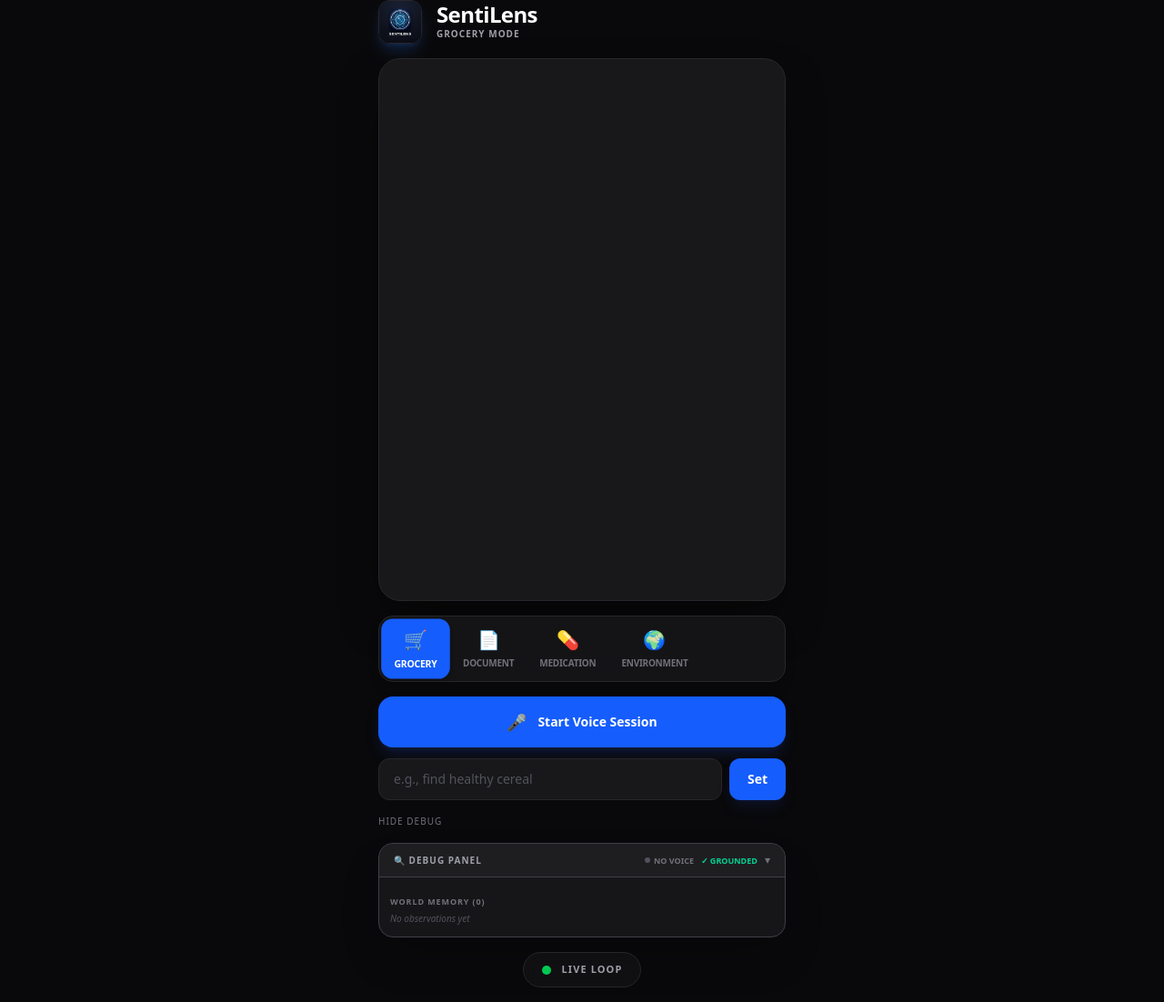
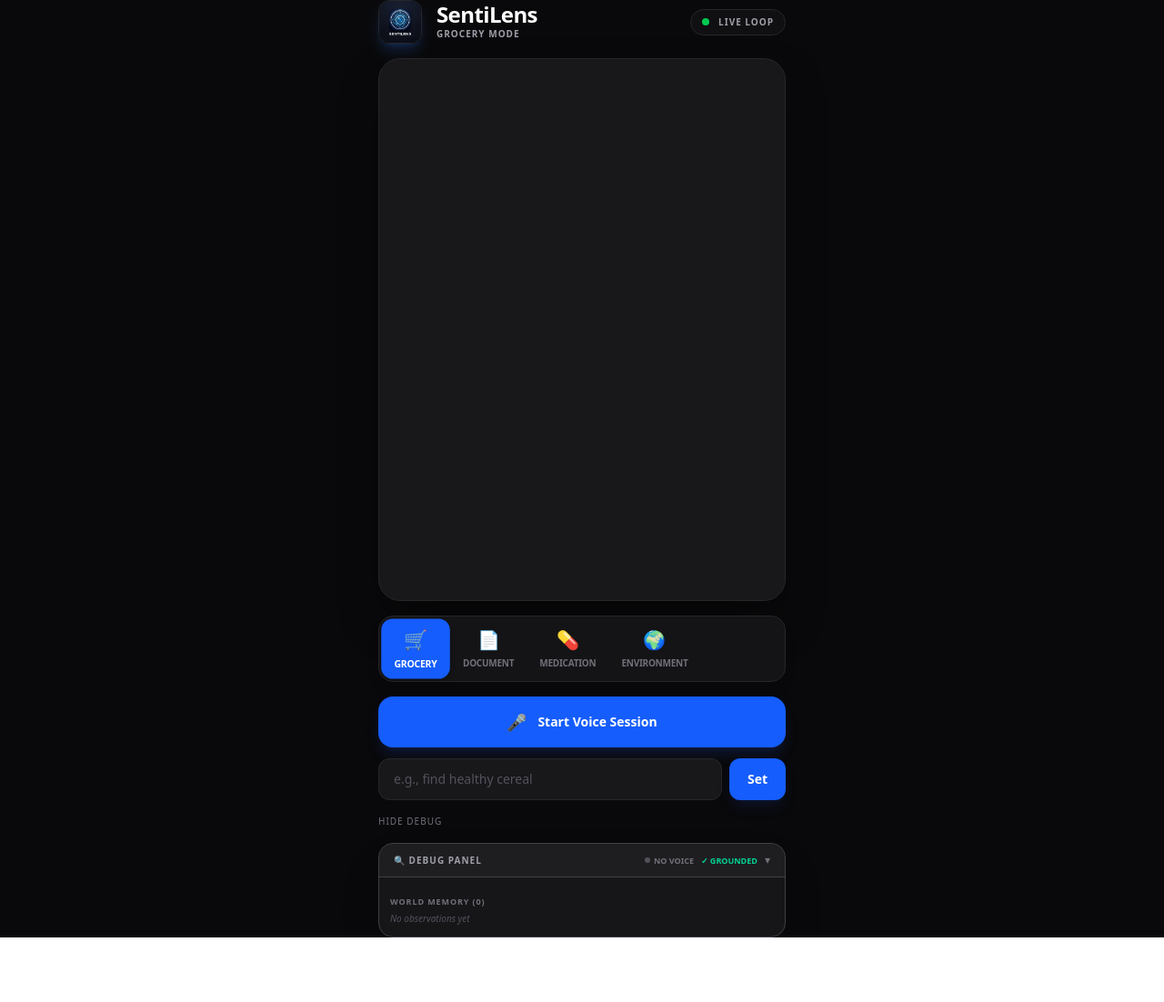
Before and after one commit to lassestilvang/senti-lens, a Next.js app: page / in a window 1280 px wide. Shown: the whole page at 91% size. After the commit the page ends 1031 px from the top, so only its background shows below. Built offline with nearby package versions, Linux system fonts and the light colour scheme; no server answers.

Commit message:
refactor: relocate status indicator from footer to header and adjust its styling.

```diff
--- a/src/app/page.tsx
+++ b/src/app/page.tsx
@@ -317,7 +317,8 @@ export default function Page() {
   return (
     <main className="flex min-h-screen flex-col items-center justify-center p-4 bg-zinc-950 text-white relative overflow-hidden safe-area-padding">
       <div className="w-full max-w-md flex flex-col gap-4 z-10">
-        <header className="flex items-center gap-4">
+        <header className="flex items-center justify-between gap-4">
+          <div className="flex items-center gap-4">
             <div className="relative w-12 h-12 rounded-xl overflow-hidden shadow-lg shadow-blue-500/20 border border-zinc-800 shrink-0">
               <Image
                 src="/logo.png"
@@ -332,6 +333,17 @@ export default function Page() {
               <p className="text-[10px] text-zinc-400 mt-0.5 tracking-widest uppercase font-black">
                 {mode} Mode
               </p>
+            </div>
+          </div>
+
+          <div
+            className="flex items-center gap-2.5 px-3 py-1.5 bg-zinc-900/50 rounded-full border border-zinc-800 backdrop-blur"
+            data-testid="status-indicator"
+          >
+            <div className={`w-2 h-2 rounded-full ${isProcessing ? 'bg-amber-500 animate-pulse' : 'bg-green-500'}`} />
+            <span className="text-[10px] font-bold uppercase tracking-widest text-zinc-400">
+              {isProcessing ? 'Processing' : 'Live Loop'}
+            </span>
           </div>
         </header>
 
@@ -485,18 +497,7 @@ export default function Page() {
           </div>
         )}
 
-        {/* Status Footer */}
-        <footer className="flex flex-col items-center gap-2 pb-4">
-          <div
-            className="flex items-center gap-3 px-5 py-2.5 bg-zinc-900/50 rounded-full border border-zinc-800 backdrop-blur"
-            data-testid="status-indicator"
-          >
-            <div className={`w-2.5 h-2.5 rounded-full ${isProcessing ? 'bg-amber-500 animate-pulse' : 'bg-green-500'}`} />
-            <span className="text-[11px] font-bold uppercase tracking-widest text-zinc-400">
-              {isProcessing ? 'Processing' : 'Live Loop'}
-            </span>
-          </div>
-        </footer>
+
       </div>
     </main>
   );
```
Lines whose indentation alone changed are shown as unchanged.
